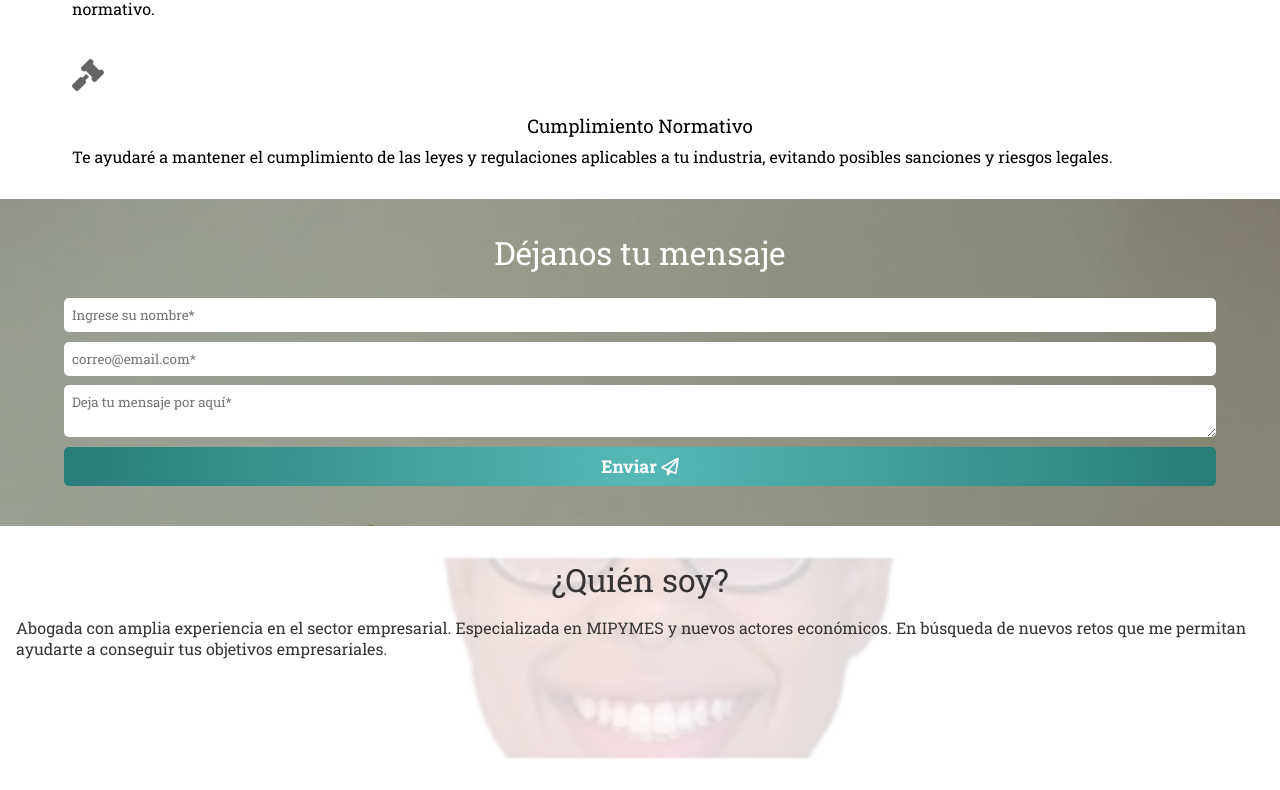
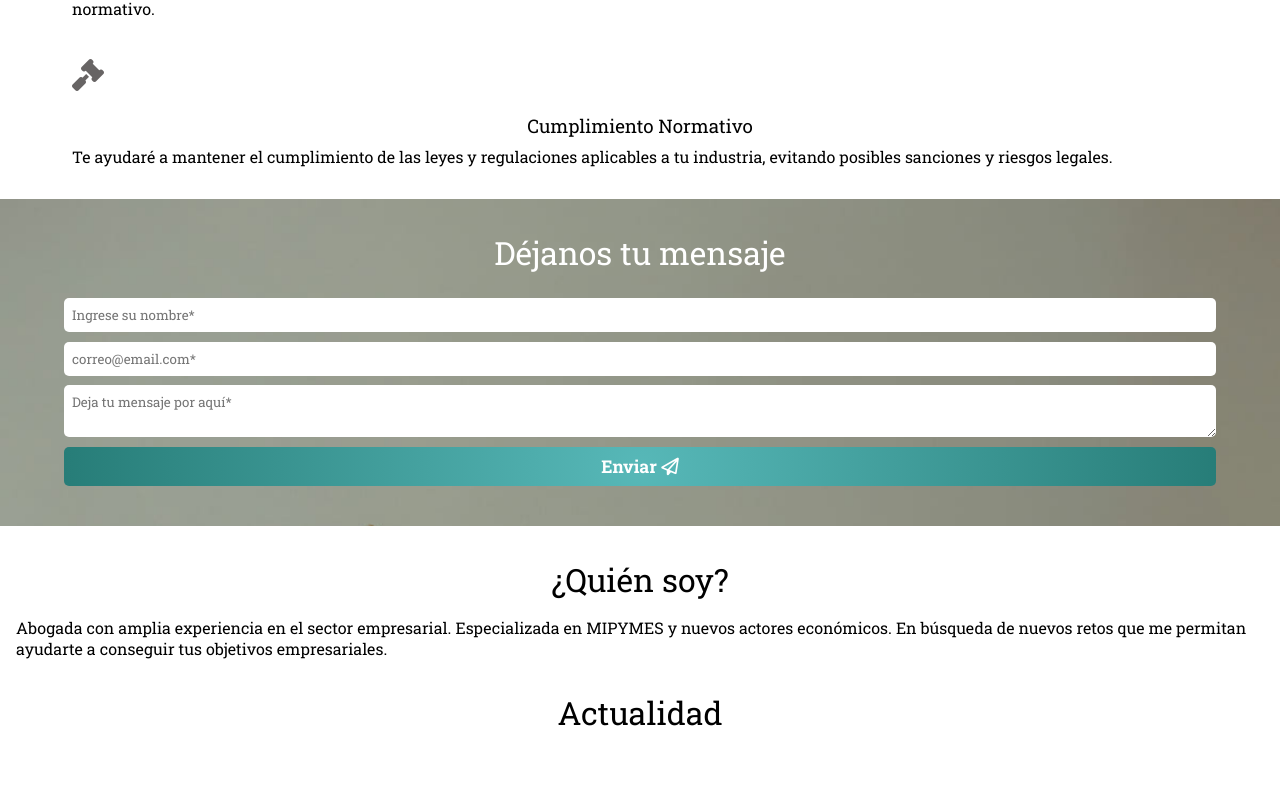
Before and after one commit to dttrujillo00/susana-de-oro, a React (Vite) app: page / in a window 1280 px wide. Shown: the part 1191-1981 px from the top of the page. After the commit the page ends 1925 px from the top, so only its background shows below. Built offline with nearby package versions, Linux system fonts and the light colour scheme.

Commit message:
se elimina la imagen de fondo en seccion whoami

```diff
--- /dev/null
+++ b/src/components/Actualidad/Actualidad.css
@@ -0,0 +1,4 @@
+.actualidad h2 {
+    text-align: center;
+    font-size: 2rem;
+}
--- /dev/null
+++ b/src/components/Actualidad/Actualidad.tsx
@@ -0,0 +1,9 @@
+import  './Actualidad.css'
+
+export const Actualidad = () => {
+  return (
+    <div className='actualidad'>
+        <h2>Actualidad</h2>
+    </div>
+  )
+}
--- a/src/components/Whoami/Whoami.css
+++ b/src/components/Whoami/Whoami.css
@@ -1,27 +1,5 @@
 .whoami {
-    position: relative;
-}
-
-.whoami .bg-image {
-    background-image: url('/public/ProfilePictureSusy.png');
-    filter: blur(5px);
-    -webkit-filter: blur(1px);
-    height: 200px;
-    background-position: center center;
-    background-size: cover;
-    background-repeat: no-repeat;
-    /* position: relative; */
-}
-
-.whoami .bg-image::after {
-    content: '';
-    position: absolute;
-    top: 0;
-    left: 0;
-    z-index: 2;
-    width: 100%;
-    height: 100%;
-    background-color: rgba(255, 255, 255, 0.8);
+    padding: 0 1rem;
 }
 
 
@@ -31,15 +9,7 @@
     text-align: center;
 }
 
-.whoami .whoami-content {
-    content: '';
-    position: absolute;
-    top: 0;
-    left: 0;
-    padding: 0 1rem;
-    color: rgb(54, 52, 52);
-}
 
-.whoami .whoami-content p {
+.whoami p {
     text-wrap:pretty;
 }
--- a/src/components/Whoami/Whoami.tsx
+++ b/src/components/Whoami/Whoami.tsx
@@ -4,15 +4,11 @@
   return (
     <section className='whoami'>
 
-        <div className="bg-image"></div>
+      <h2>¿Quién soy?</h2>
 
-        <div className="whoami-content">
-            <h2>¿Quién soy?</h2>
-
-            <p>
-                Abogada con amplia experiencia en el sector empresarial. Especializada en MIPYMES y nuevos actores económicos. En búsqueda de nuevos retos que me permitan ayudarte a conseguir tus objetivos empresariales.
-            </p>
-        </div>
+      <p>
+          Abogada con amplia experiencia en el sector empresarial. Especializada en MIPYMES y nuevos actores económicos. En búsqueda de nuevos retos que me permitan ayudarte a conseguir tus objetivos empresariales.
+      </p>
 
     </section>
   )
--- a/src/components/index.ts
+++ b/src/components/index.ts
@@ -4,3 +4,4 @@
 export * from './ContainerHomeContent/ContainerHomeContent'
 export * from './FormContact/FormContact'
 export * from './Whoami/Whoami'
+export * from './Actualidad/Actualidad'
--- a/src/pages/Home.tsx
+++ b/src/pages/Home.tsx
@@ -1,4 +1,4 @@
-import { Hero, Servicios, ContainerHomeContent, FormContact, Whoami } from "../components"
+import { Hero, Servicios, ContainerHomeContent, FormContact, Whoami, Actualidad } from "../components"
 
 export const Home = () => {
 
@@ -9,6 +9,7 @@
         <Servicios />
         <FormContact />
         <Whoami />
+        <Actualidad />
       </ContainerHomeContent>
     </div>
   )
```
